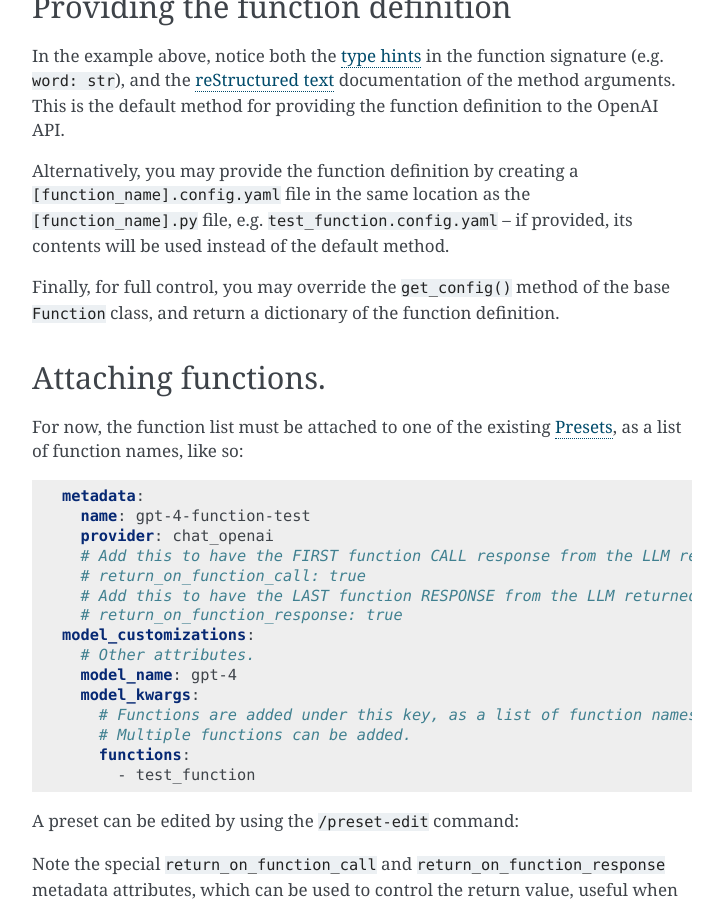
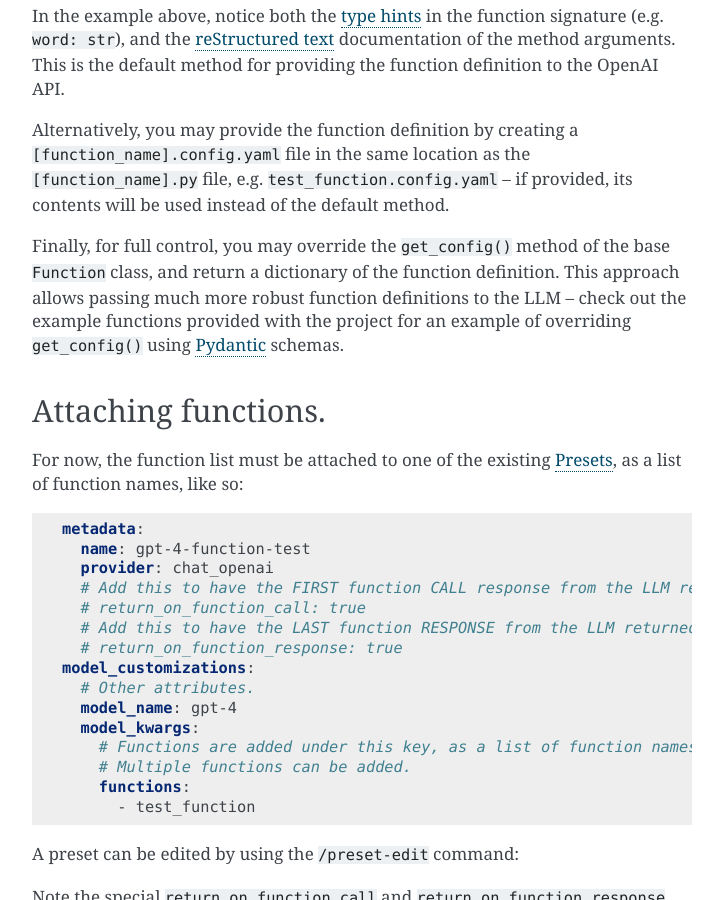
Before and after one commit to llm-workflow-engine/llm-workflow-engine, a Sphinx documentation site: the page built from docs/functions.rst, in a window 1280 px wide and 900 px high, scrolled down 1396 px. Shown: the whole window, without its empty margins (388-1111 px from the left). Built offline with Sphinx 7.4.7, drawn with Linux system fonts in a browser that asks for light colours; some of the changed text lies outside the part shown.

Commit message:
polish functions doc

```diff
--- a/docs/functions.rst
+++ b/docs/functions.rst
@@ -2,8 +2,6 @@
 Functions
 ===============================================
 
-
-**NOTE: Alpha, subject to change**
 
 The wrapper supports `OpenAI functions <https://platform.openai.com/docs/guides/gpt/function-calling>`_ for all models that support it.
 
@@ -72,7 +70,8 @@ Alternatively, you may provide the function definition by creating a ``[function
 method.
 
 Finally, for full control, you may override the ``get_config()`` method of the base ``Function`` class, and return
-a dictionary of the function definition.
+a dictionary of the function definition. This approach allows passing much more robust function definitions to the LLM -- check out the
+example functions provided with the project for an example of overriding ``get_config()`` using `Pydantic <https://docs.pydantic.dev/latest/>`_ schemas.
 
 
 -----------------------------------------------
```
